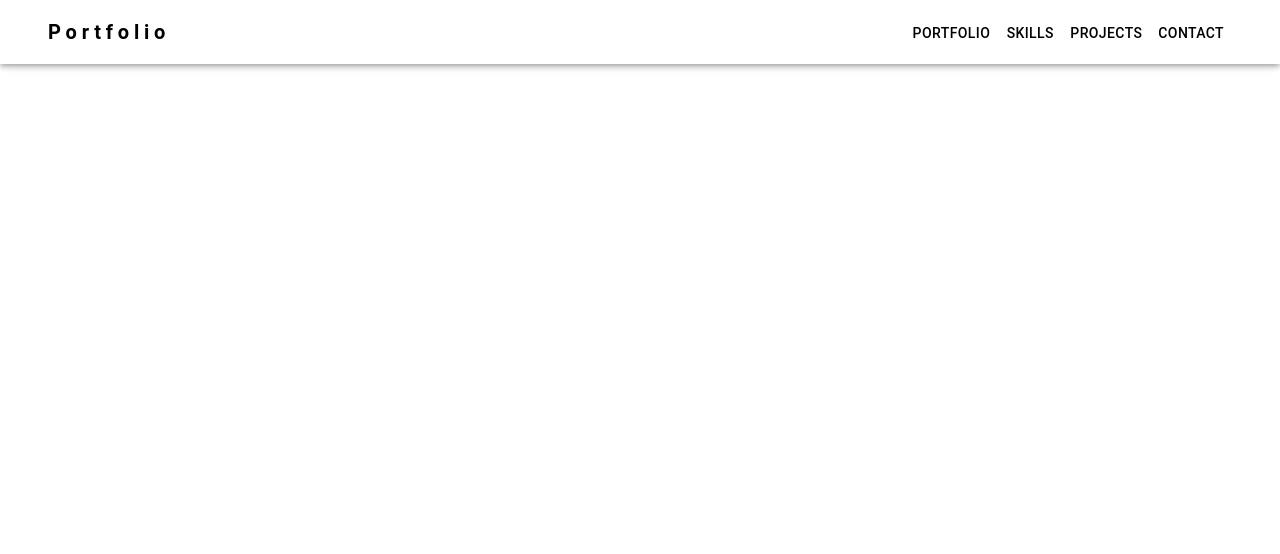
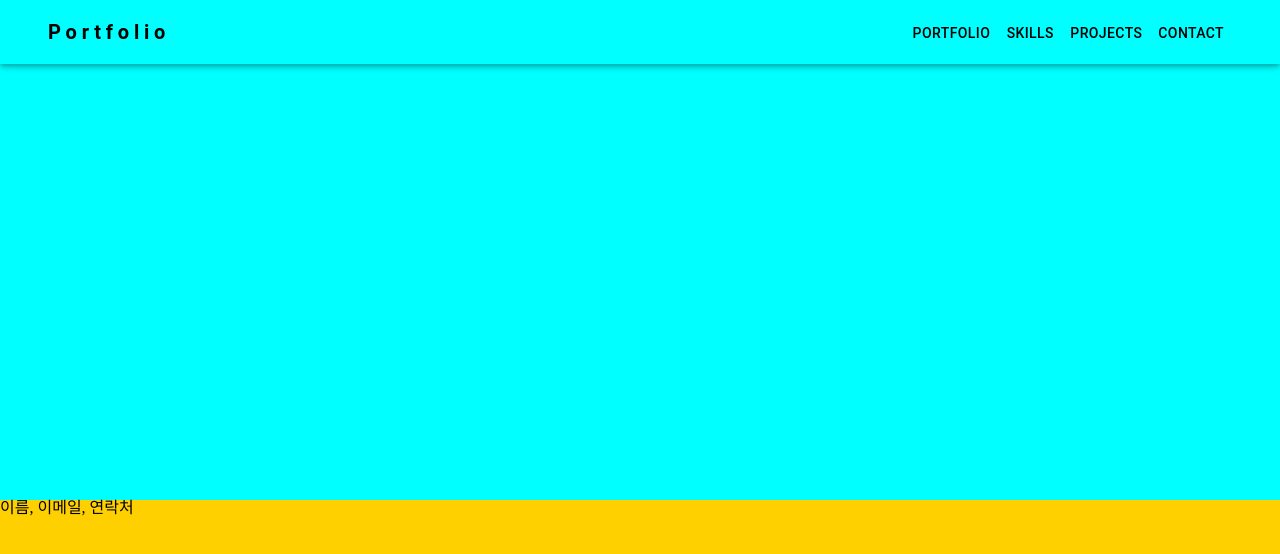
Before and after one commit to Aroma-oh/areum-portfolio, a Next.js app: page / in a window 1280 px wide. Shown: the top 554 px of the page. Built offline with nearby package versions, Linux system fonts and the light colour scheme.

Commit message:
feat: header scroll event 적용

```diff
--- a/src/component/Header.tsx
+++ b/src/component/Header.tsx
@@ -1,6 +1,5 @@
-// react import
-import { MouseEvent, useState } from 'react';
 // mui import
+import { createTheme, ThemeProvider } from '@mui/material';
 import AppBar from '@mui/material/AppBar';
 import Box from '@mui/material/Box';
 import Toolbar from '@mui/material/Toolbar';
@@ -8,12 +7,30 @@ import Typography from '@mui/material/Typography';
 import Button from '@mui/material/Button';
 // emotion import
 import styled from '@emotion/styled';
+// recoil
+import { useRecoilValue } from 'recoil'
+import { isColorNavState } from '@/recoil/atoms'
 
 const pages = ['Portfolio', 'Skills', 'Projects', 'Contact'];
 
 function Header() {
 
+  const isColorNav = useRecoilValue(isColorNavState);
+
+  const theme = createTheme({
+    components: {
+      MuiAppBar: {
+        styleOverrides: {
+          root: {
+            backgroundColor: isColorNav ? '#ffd000' : 'aqua',
+          },
+        },
+      },
+    },
+  });
+
   return (
+    <ThemeProvider theme={theme}>
       <AppBarBox >
         <ToolBarBox >
           <TypoBox variant="h6">
@@ -31,12 +48,12 @@ function Header() {
           </StyledMenuBox>
         </ToolBarBox>
       </AppBarBox>
+    </ThemeProvider>
   );
 }
-export default Header;
 
 const AppBarBox = styled(AppBar)`
-  background-color: rgba(0, 0, 0, 0);
+  /* background-color: rgba(0, 0, 0, 0); */
   color: rgba(0, 0, 0);
 `
 
@@ -72,3 +89,5 @@ const TypoBox = styled(Typography)`
     justify-content: center;
   }
 `
+
+export default Header;
--- /dev/null
+++ b/src/component/Intro.tsx
@@ -0,0 +1,17 @@
+import styled from '@emotion/styled';
+
+const Intro = () => {
+  return (
+    <IntroBox >
+      아름 포트폴리오
+    </IntroBox>
+  )
+}
+
+const IntroBox = styled.section`
+  width: 100%;
+  height: 500px;
+  background-color: aqua;
+`
+
+export default Intro;
--- /dev/null
+++ b/src/component/Profile.tsx
@@ -0,0 +1,20 @@
+import styled from '@emotion/styled';
+import { useScroll } from '@/hooks/useScroll';
+
+const sectionIndex = 1;
+
+const Profile = () => {
+  const { sectionRef } = useScroll();
+  return (
+    <ProfileBox ref={sectionRef}>
+      이름, 이메일, 연락처
+    </ProfileBox>
+  )
+}
+
+const ProfileBox = styled.section`
+    height: 150vh;
+    background-color: #ffd000;
+`
+
+export default Profile;
--- /dev/null
+++ b/src/hooks/useScroll.ts
@@ -0,0 +1,24 @@
+import { useEffect, useRef, useState } from 'react';
+import { useSetRecoilState } from 'recoil';
+
+import { isColorNavState } from "@/recoil/atoms"
+
+export const useScroll = () => {
+  const setIsColorNav = useSetRecoilState(isColorNavState)
+
+  const sectionRef = useRef<HTMLElement>(null);
+
+  const onScroll = () => {
+    let targetY = sectionRef.current?.getBoundingClientRect().y
+
+    if (targetY && targetY < 60) setIsColorNav(true)
+    else setIsColorNav(false)
+  }
+
+  useEffect(() => {
+    window.addEventListener('scroll', onScroll)
+    return () => window.removeEventListener('scroll', onScroll)
+  }, [])
+
+  return { sectionRef }
+}
--- a/src/pages/_app.tsx
+++ b/src/pages/_app.tsx
@@ -1,6 +1,11 @@
 import '@/styles/globals.css'
 import type { AppProps } from 'next/app'
+import { RecoilRoot } from 'recoil';
 
 export default function App({ Component, pageProps }: AppProps) {
-  return <Component {...pageProps} />
+  return (
+    <RecoilRoot>
+      <Component {...pageProps} />
+    </RecoilRoot>
+  )
 }
--- a/src/pages/index.tsx
+++ b/src/pages/index.tsx
@@ -1,11 +1,14 @@
 import Header from "@/component/Header"
+import Intro from "@/component/Intro"
+import Profile from "@/component/Profile"
+
 
 export default function Home() {
   return (
     <>
       <Header />
-      <main >
-      </main>
+      <Intro />
+      <Profile />
     </>
   )
 }
--- /dev/null
+++ b/src/recoil/atoms.ts
@@ -0,0 +1,6 @@
+import { atom } from 'recoil';
+
+export const isColorNavState = atom({
+  key: 'isColorNavState',
+  default: false,
+});
```
Also changed, not shown: 1 other file (tests, documents, lock files or other folders). Lines whose indentation alone changed are shown as unchanged.
